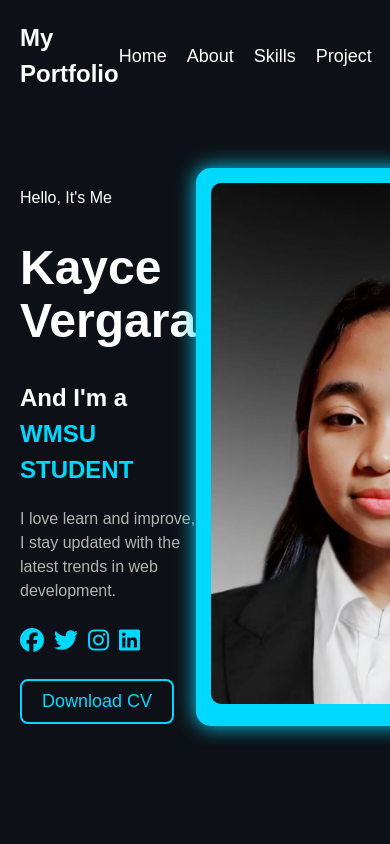
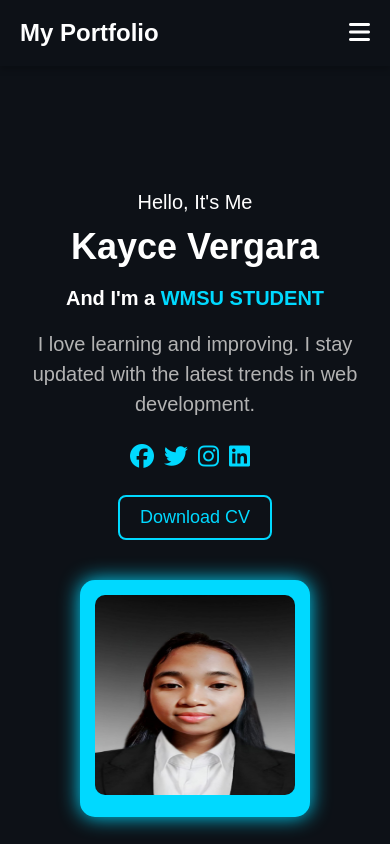
Before and after one commit to Kayce11/My-project, a React (Vite) app: page / in a window 390 px wide. Built offline with nearby package versions, Linux system fonts and the light colour scheme; the HTML template or start-up script is replaced by a standard one.

Commit message:
Responsive

```diff
--- a/src/App.css
+++ b/src/App.css
@@ -4,22 +4,23 @@ html, body {
   margin: 0;
   padding: 0;
   height: 100%;
-  overflow-x: hidden;
   width: 100%;
   font-family: 'Poppins', sans-serif;
   background-color: #0d1117;
   color: white;
   box-sizing: border-box;
+  overflow-x: hidden;
 }
 
 .navbar {
   width: 100%;
   background-color: #0d1117;
-  padding: 20px 0;
+  padding: 15px 0;
   position: fixed;
   top: 0;
   left: 0;
   z-index: 1000;
+  box-shadow: 0px 4px 6px rgba(0, 0, 0, 0.2);
 }
 
 .navbar-content {
@@ -37,7 +38,7 @@ html, body {
   color: white;
 }
 
-.navbar ul {
+.nav-links {
   display: flex;
   list-style: none;
   gap: 20px;
@@ -45,34 +46,26 @@ html, body {
   padding: 0;
 }
 
-.navbar a {
+.nav-links li {
+  list-style: none;
+}
+
+.nav-links a {
   text-decoration: none;
   color: white;
   font-size: 18px;
-  position: relative;
   transition: color 0.3s ease-in-out;
 }
 
-.navbar a::after {
-  content: "";
-  display: block;
-  width: 0;
-  height: 2px;
-  background: #00d9ff;
-  transition: width 0.3s ease-in-out;
-  position: absolute;
-  bottom: -5px;
-  left: 50%;
-  transform: translateX(-50%);
-}
-
-.navbar a:hover,
-.navbar .active {
+.nav-links a:hover {
   color: #00d9ff;
 }
 
-.navbar a:hover::after {
-  width: 100%;
+.hamburger {
+  display: none;
+  font-size: 24px;
+  color: white;
+  cursor: pointer;
 }
 
 .hero-container {
@@ -83,6 +76,7 @@ html, body {
   height: 100vh;
   padding: 20px;
   box-sizing: border-box;
+  text-align: center;
 }
 
 .hero-content {
@@ -92,15 +86,22 @@ html, body {
   max-width: 1200px;
   width: 100%;
   margin-top: 50px;
+  gap: 20px;
 }
 
 .text-content {
   max-width: 500px;
 }
 
+.text-content p {
+  font-size: 20px;
+  margin-bottom: 10px;
+}
+
 .text-content h1 {
   font-size: 48px;
   font-weight: bold;
+  margin: 10px 0;
 }
 
 .text-content h2 {
@@ -148,6 +149,9 @@ html, body {
 
 .image-content {
   position: relative;
+  display: flex;
+  justify-content: center;
+  align-items: center;
 }
 
 .image-wrapper {
@@ -160,8 +164,10 @@ html, body {
 
 .profile-pic {
   width: 350px;
+  height: 400px;
   border-radius: 10px;
 }
+
 .about-container {
   display: flex;
   flex-direction: column;
@@ -272,37 +278,166 @@ font-size: 30px;
   font-size: 20px;
   margin-bottom: 5px;
 }
+@media (max-width: 768px) {
+  .hamburger {
+    display: block;
+  }
 
+  .nav-links {
+    display: none;
+    position: absolute;
+    top: 60px;
+    left: 0;
+    width: 100%;
+    background-color: #0d1117;
+    flex-direction: column;
+    align-items: center;
+    gap: 15px;
+    padding: 20px 0;
+    box-shadow: 0 4px 6px rgba(0, 0, 0, 0.3);
+  }
 
-@media (max-width: 768px) {
-  .main-box,
-  .extra-box {
+  .nav-links.open {
+    display: flex;
+  }
+}
+
+@media (min-width: 769px) {
+  .hamburger {
+    display: none !important;
+  }
+
+  .nav-links {
+    display: flex !important;
+  }
+}
+
+@media (max-width: 780px) {
+  .hero-content {
     flex-direction: column;
+    align-items: center;
     text-align: center;
   }
-  .info-grid {
-    grid-template-columns: 1fr;
+
+  .text-content {
+    order: 1;
+  }
+
+  .image-content {
+    order: 2;
+    margin-top: 20px;
+  }
+
+  .profile-pic {
+    width: 250px;
+  }
+
+  .main-box {
+    display: flex;
+    flex-direction: column;
+    align-items: center;
+    text-align: center;
   }
 
   .left-side {
+    display: flex;
+    flex-direction: column;
     align-items: center;
+    width: 100%;
+    order: -3;
+  }
+
+  .image-wrapper {
+    order: -3;
+  }
+
+  .skills-section {
+    order: -2;
     width: 100%;
   }
 
   .right-side {
+    order: -1;
     width: 100%;
   }
 
-  .skills-grid {
-    grid-template-columns: 1fr;
+  .extra-box {
+    display: flex;
+    flex-direction: column;
+    width: 100%;
+  }
+
+  .interests-section {
+    order: 1;
+  }
+
+  .certifications-section {
+    order: 2;
+  }
+}
+
+@media (max-width: 480px) {
+  .hero-container {
+    margin-top: 10px;
+  }
+
+  .intro-text {
+    font-size: 18px;
+    margin-top: 100px;
+  }
+
+  .text-content h1 {
+    font-size: 36px;
+  }
+
+  .text-content h2 {
+    font-size: 20px;
+  }
+
+  .profile-pic {
+    width: 200px;
+    height: 200px;
+  }
+  .main-box {
+    display: flex;
+    flex-direction: column;
+    align-items: center;
+    text-align: center;
+  }
+
+  .left-side {
+    display: flex;
+    flex-direction: column;
+    align-items: center;
+    width: 100%;
+    order: -3;
+  }
+
+  .image-wrapper {
+    order: -3;
+  }
+
+  .skills-section {
+    order: -2;
+    width: 100%;
+  }
+
+  .right-side {
+    order: -1;
+    width: 100%;
   }
 
   .extra-box {
+    display: flex;
     flex-direction: column;
-    text-align: center;
+    width: 90%;
   }
 
-  .interests-section, .certifications-section {
-    width: 100%;
+  .interests-section {
+    order: 1;
+  }
+
+  .certifications-section {
+    order: 2;
   }
 }
--- a/src/assets/components/Hero.jsx
+++ b/src/assets/components/Hero.jsx
@@ -10,10 +10,10 @@ const Hero = () => {
       <div className="hero-container">
         <div className="hero-content">
           <div className="text-content">
-            <p>Hello, It's Me</p>
+            <p className="intro-text">Hello, It's Me</p>
             <h1>Kayce Vergara</h1>
             <h2>And I'm a <span className="highlight">WMSU STUDENT</span></h2>
-            <p className="description">I love learn and improve, I stay updated with the latest trends in web development.</p>
+            <p className="description">I love learning and improving. I stay updated with the latest trends in web development.</p>
             <div className="social-icons">
               <a href="#"><i className="fab fa-facebook"></i></a>
               <a href="#"><i className="fab fa-twitter"></i></a>
--- a/src/assets/components/navbar.jsx
+++ b/src/assets/components/navbar.jsx
@@ -1,18 +1,25 @@
-import React from "react";
+import React, { useState } from "react";
 import { Link } from "react-router-dom";
 import "../../App.css";
 
 const Navbar = () => {
+  const [menuOpen, setMenuOpen] = useState(false);
+
   return (
     <nav className="navbar">
       <div className="navbar-content">
         <div className="logo">My Portfolio</div>
-        <ul>
-          <li><Link to="/">Home</Link></li>
-          <li><Link to="/about">About</Link></li>
-          <li><a href="#skills">Skills</a></li>
-          <li><a href="#portfolio">Project</a></li>
-          <li><a href="#contact">Contact</a></li>
+
+        <div className="hamburger" onClick={() => setMenuOpen(!menuOpen)}>
+          <i className={menuOpen ? "fas fa-times" : "fas fa-bars"}></i>
+        </div>
+
+        <ul className={`nav-links ${menuOpen ? "open" : ""}`}>
+          <li><Link to="/" onClick={() => setMenuOpen(false)}>Home</Link></li>
+          <li><Link to="/about" onClick={() => setMenuOpen(false)}>About</Link></li>
+          <li><a href="#skills" onClick={() => setMenuOpen(false)}>Skills</a></li>
+          <li><a href="#portfolio" onClick={() => setMenuOpen(false)}>Project</a></li>
+          <li><a href="#contact" onClick={() => setMenuOpen(false)}>Contact</a></li>
         </ul>
       </div>
     </nav>
```
